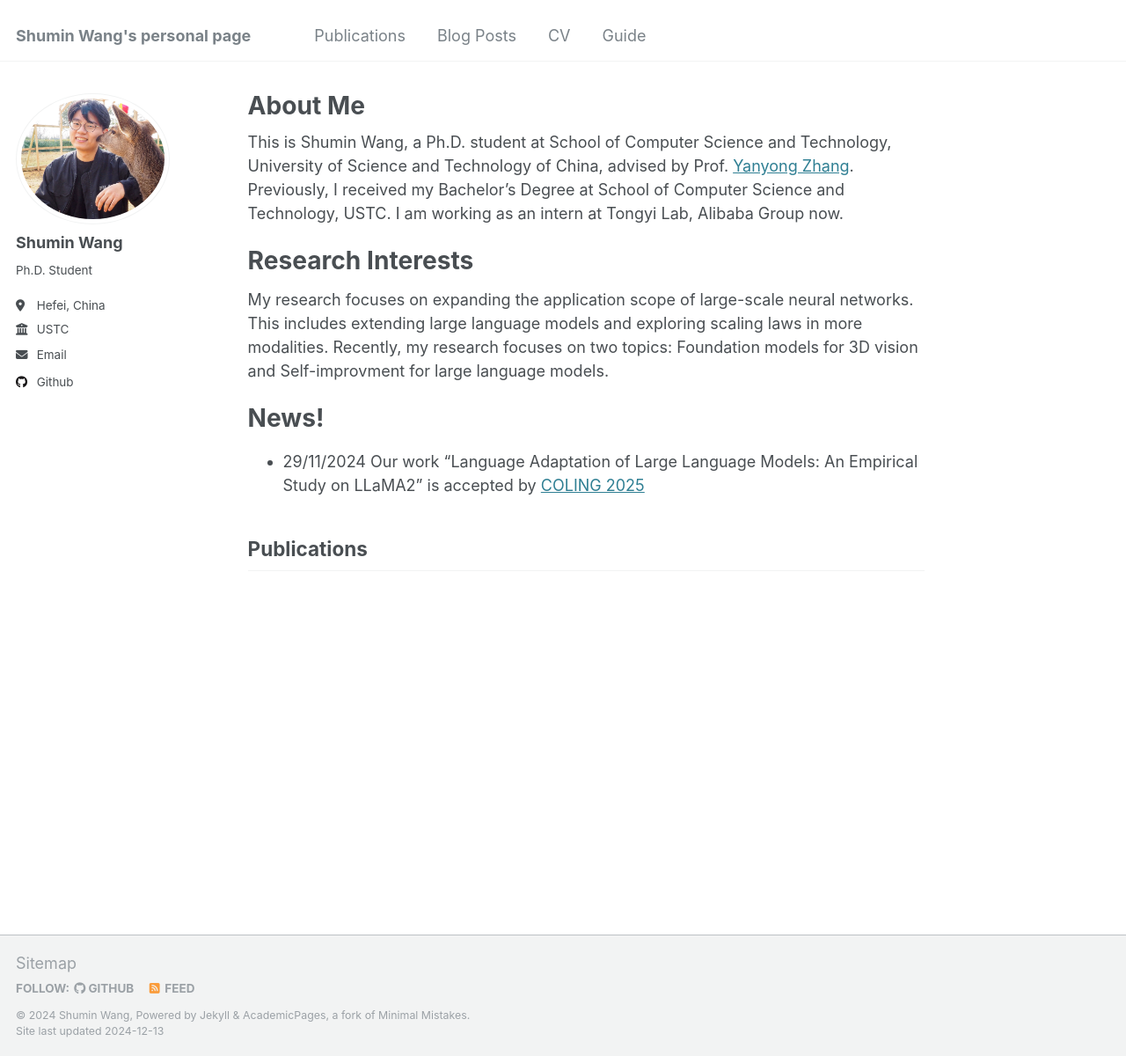
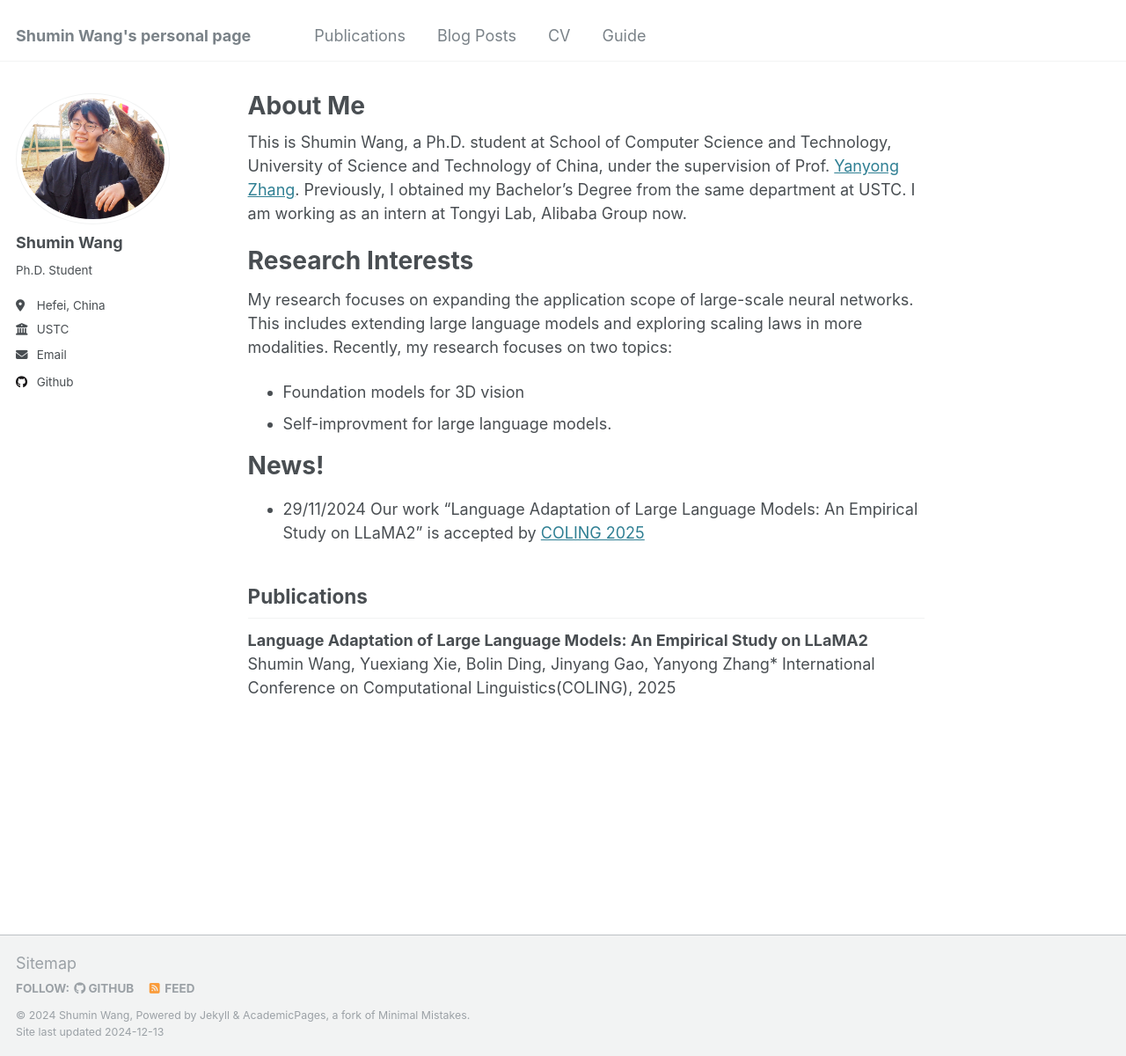
Before and after one commit to shuminwang-ai/shuminwang-ai.github.io, a Jekyll site: the page built from _pages/about.md, in a window 1280 px wide and 1200 px high. Shown: the whole window at 88% size. Built offline with Jekyll 4.4.1, drawn with Linux system fonts in a browser that asks for light colours.

Commit message:
Update about.md

```diff
--- a/_pages/about.md
+++ b/_pages/about.md
@@ -7,11 +7,13 @@ redirect_from:
   - /about.html
 ---
 
-This is Shumin Wang, a Ph.D. student at School of Computer Science and Technology, University of Science and Technology of China, advised by Prof. [Yanyong Zhang](http://staff.ustc.edu.cn/~yanyongz/). Previously, I received my Bachelor's Degree at School of Computer Science and Technology, USTC. I am working as an intern at Tongyi Lab, Alibaba Group now.
+This is Shumin Wang, a Ph.D. student at School of Computer Science and Technology, University of Science and Technology of China, under the supervision of Prof. [Yanyong Zhang](http://staff.ustc.edu.cn/~yanyongz/). Previously, I obtained my Bachelor's Degree from the same department at USTC. I am working as an intern at Tongyi Lab, Alibaba Group now.
 
 Research Interests
 ======
-My research focuses on expanding the application scope of large-scale neural networks. This includes extending large language models and exploring scaling laws in more modalities. Recently, my research focuses on two topics: Foundation models for 3D vision and Self-improvment for large language models.
+My research focuses on expanding the application scope of large-scale neural networks. This includes extending large language models and exploring scaling laws in more modalities. Recently, my research focuses on two topics:
+- Foundation models for 3D vision
+- Self-improvment for large language models.
 
 
 
@@ -21,3 +23,6 @@ News!
 
 Publications
 ------
+**Language Adaptation of Large Language Models: An Empirical Study on LLaMA2**
+Shumin Wang, Yuexiang Xie, Bolin Ding, Jinyang Gao, Yanyong Zhang*
+International Conference on Computational Linguistics(COLING), 2025
```
